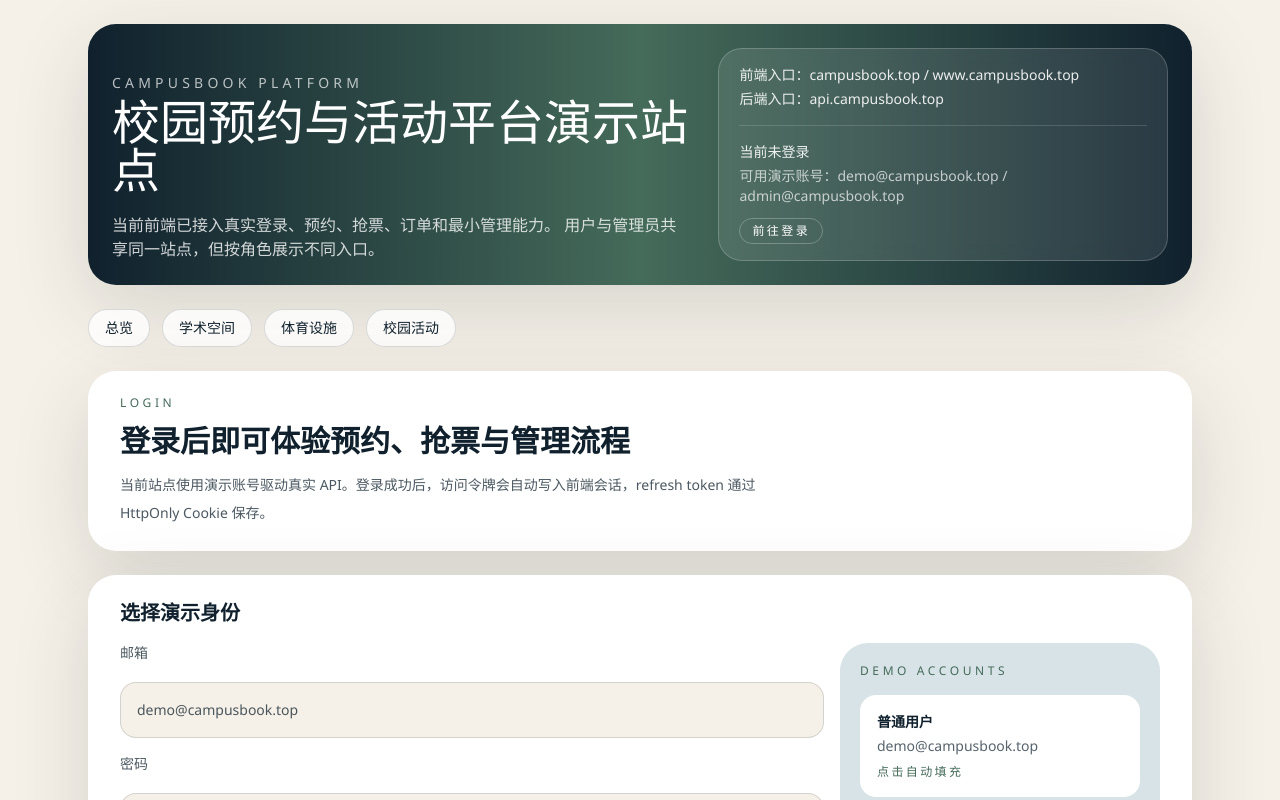
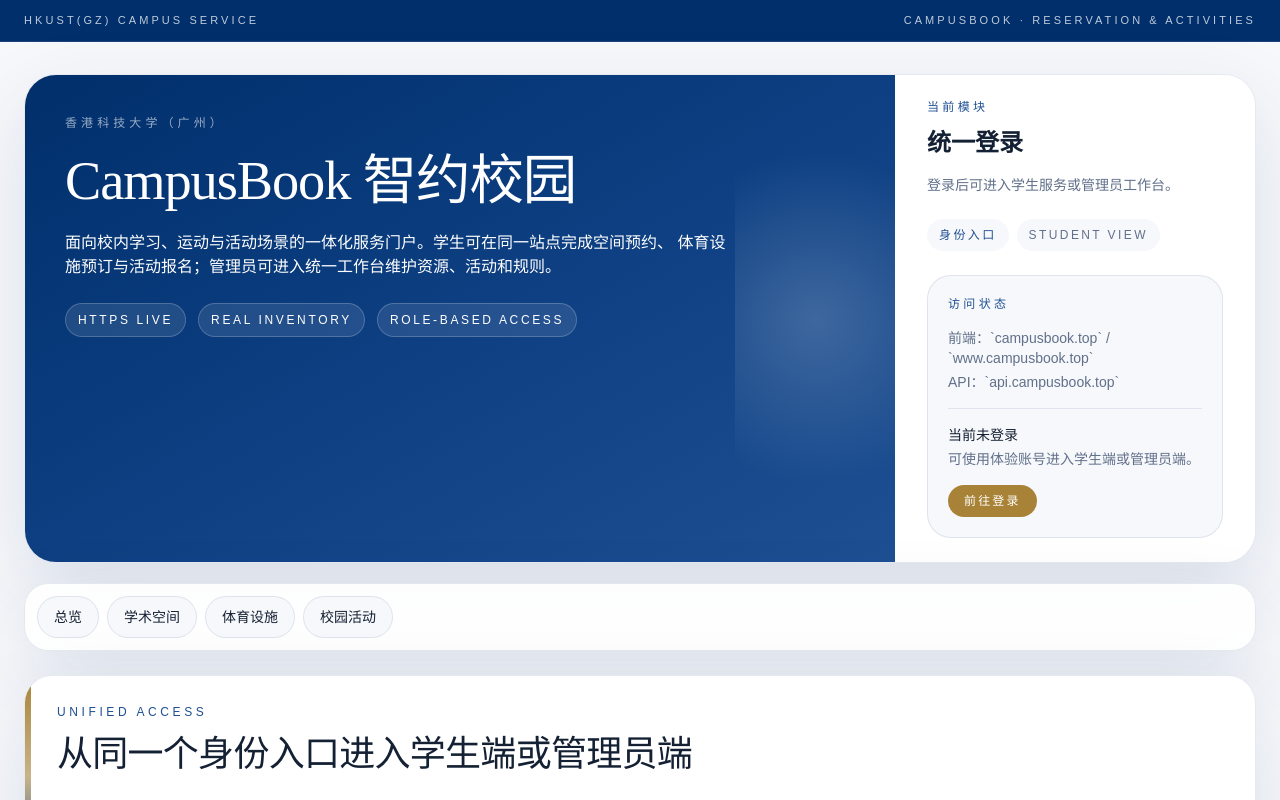
Before and after one commit to Aurorra1123/ust-dev, a React (Vite) app in the folder apps/web/: page /login in a window 1280 px wide. Shown: the top 800 px of the page. Built offline with nearby package versions, Linux system fonts and the light colour scheme; no server answers.

Commit message:
feat(web): establish productized shell baseline

```diff
--- a/apps/web/src/styles.css
+++ b/apps/web/src/styles.css
@@ -3,14 +3,26 @@
 @tailwind utilities;
 
 :root {
-  color: #10212d;
-  background: #f6f1e8;
+  color: #142033;
+  background:
+    radial-gradient(circle at top left, rgba(29, 79, 146, 0.12), transparent 28%),
+    linear-gradient(180deg, #f7f8fb 0%, #edf2f8 100%);
   font-family:
-    "IBM Plex Sans", "Segoe UI", sans-serif;
+    "Avenir Next", "PingFang SC", "Microsoft YaHei", sans-serif;
+}
+
+html {
+  background:
+    radial-gradient(circle at top left, rgba(29, 79, 146, 0.12), transparent 28%),
+    linear-gradient(180deg, #f7f8fb 0%, #edf2f8 100%);
 }
 
 body {
   margin: 0;
+  min-height: 100vh;
+  background:
+    radial-gradient(circle at top left, rgba(29, 79, 146, 0.12), transparent 28%),
+    linear-gradient(180deg, #f7f8fb 0%, #edf2f8 100%);
 }
 
 a {
@@ -22,7 +34,20 @@
   font: inherit;
 }
 
+input,
+textarea,
+select,
+button {
+  font: inherit;
+}
+
+::selection {
+  background: rgba(168, 131, 55, 0.22);
+  color: #142033;
+}
+
 .font-serif {
   font-family:
-    "Iowan Old Style", "Palatino Linotype", "Book Antiqua", serif;
+    "Baskerville", "Times New Roman", "Noto Serif SC", serif;
+  letter-spacing: -0.02em;
 }
--- a/apps/web/src/ui/app-shell.tsx
+++ b/apps/web/src/ui/app-shell.tsx
@@ -1,10 +1,11 @@
 import { useEffect, useMemo, useState } from "react";
-import { Link, NavLink, Outlet, useNavigate } from "react-router-dom";
+import { Link, NavLink, Outlet, useLocation, useNavigate } from "react-router-dom";
 
 import { logout, refreshSession } from "../lib/api";
 import { useSessionStore } from "../store/session-store";
 
 export function AppShell() {
+  const location = useLocation();
   const navigate = useNavigate();
   const sessionStatus = useSessionStore((state) => state.status);
   const user = useSessionStore((state) => state.user);
@@ -48,6 +49,64 @@
     return baseItems;
   }, [sessionStatus, user?.role]);
 
+  const currentSection = useMemo(() => {
+    const pathname = location.pathname;
+
+    if (pathname.startsWith("/spaces")) {
+      return {
+        label: "学术空间",
+        title: "连续时段预约",
+        description: "面向自习、研讨和协作场景的学术空间服务。"
+      };
+    }
+
+    if (pathname.startsWith("/sports")) {
+      return {
+        label: "体育设施",
+        title: "离散槽位预约",
+        description: "面向球场与组合场地的统一预约入口。"
+      };
+    }
+
+    if (pathname.startsWith("/activities")) {
+      return {
+        label: "校园活动",
+        title: "报名与抢票",
+        description: "面向讲座、社团和校园活动的统一入口。"
+      };
+    }
+
+    if (pathname.startsWith("/orders")) {
+      return {
+        label: "我的订单",
+        title: "预约与报名记录",
+        description: "查看个人订单、状态变化和取消结果。"
+      };
+    }
+
+    if (pathname.startsWith("/admin")) {
+      return {
+        label: "管理后台",
+        title: "运营与配置工作台",
+        description: "集中维护资源、活动、票种和规则配置。"
+      };
+    }
+
+    if (pathname.startsWith("/login")) {
+      return {
+        label: "身份入口",
+        title: "统一登录",
+        description: "登录后可进入学生服务或管理员工作台。"
+      };
+    }
+
+    return {
+      label: "服务总览",
+      title: "校园预约与活动门户",
+      description: "统一提供空间预约、体育设施、活动报名与管理入口。"
+    };
+  }, [location.pathname]);
+
   async function handleLogout() {
     setIsLoggingOut(true);
 
@@ -61,34 +120,84 @@
 
   return (
     <div className="min-h-screen bg-sand text-ink">
-      <div className="mx-auto flex min-h-screen max-w-6xl flex-col px-4 py-6 sm:px-6">
-        <header className="rounded-[28px] bg-gradient-to-r from-ink via-moss to-ink px-6 py-6 text-white shadow-panel">
-          <div className="flex flex-col gap-6 lg:flex-row lg:items-end lg:justify-between">
-            <div className="max-w-2xl">
-              <p className="text-sm uppercase tracking-[0.3em] text-white/70">
-                CampusBook Platform
+      <div className="border-b border-white/10 bg-navy text-white/75">
+        <div className="mx-auto flex max-w-7xl items-center justify-between px-4 py-3 text-[11px] uppercase tracking-[0.28em] sm:px-6">
+          <span>HKUST(GZ) Campus Service</span>
+          <span className="hidden sm:inline">
+            CampusBook · Reservation & Activities
+          </span>
+        </div>
+      </div>
+
+      <div className="mx-auto flex min-h-screen max-w-7xl flex-col px-4 py-5 sm:px-6 lg:py-8">
+        <header className="overflow-hidden rounded-[32px] border border-navy/10 bg-white shadow-panel">
+          <div className="grid lg:grid-cols-[minmax(0,1.35fr),360px]">
+            <div className="relative overflow-hidden bg-gradient-to-br from-navy via-[#0d3f82] to-moss px-6 py-8 text-white sm:px-8 lg:px-10 lg:py-10">
+              <div className="absolute inset-y-0 right-0 w-40 bg-[radial-gradient(circle_at_center,rgba(255,255,255,0.18),transparent_65%)]" />
+              <div className="relative">
+                <p className="text-xs uppercase tracking-[0.34em] text-white/60">
+                  香港科技大学（广州）
                 </p>
-              <h1 className="mt-3 font-serif text-4xl leading-tight sm:text-5xl">
-                校园预约与活动平台演示站点
+                <h1 className="mt-4 font-serif text-4xl leading-tight sm:text-[3.4rem]">
+                  CampusBook 智约校园
                 </h1>
-              <p className="mt-3 max-w-xl text-sm leading-6 text-white/80 sm:text-base">
-                当前前端已接入真实登录、预约、抢票、订单和最小管理能力。
-                用户与管理员共享同一站点，但按角色展示不同入口。
+                <p className="mt-4 max-w-2xl text-sm leading-7 text-white/82 sm:text-base">
+                  面向校内学习、运动与活动场景的一体化服务门户。学生可在同一站点完成空间预约、
+                  体育设施预订与活动报名；管理员可进入统一工作台维护资源、活动和规则。
                 </p>
+                <div className="mt-6 flex flex-wrap gap-3 text-xs uppercase tracking-[0.22em] text-white/78">
+                  <span className="rounded-full border border-white/20 bg-white/10 px-3 py-2">
+                    HTTPS Live
+                  </span>
+                  <span className="rounded-full border border-white/20 bg-white/10 px-3 py-2">
+                    Real Inventory
+                  </span>
+                  <span className="rounded-full border border-white/20 bg-white/10 px-3 py-2">
+                    Role-Based Access
+                  </span>
                 </div>
-            <div className="rounded-3xl border border-white/20 bg-white/10 px-5 py-4 text-sm text-white/90 backdrop-blur">
-              <p>前端入口：campusbook.top / www.campusbook.top</p>
-              <p className="mt-1">后端入口：api.campusbook.top</p>
-              <div className="mt-4 border-t border-white/15 pt-4">
+              </div>
+            </div>
+
+            <div className="flex flex-col justify-between bg-white px-6 py-6 sm:px-8">
+              <div>
+                <p className="text-xs uppercase tracking-[0.28em] text-moss">
+                  当前模块
+                </p>
+                <h2 className="mt-3 text-2xl font-semibold text-ink">
+                  {currentSection.title}
+                </h2>
+                <p className="mt-3 text-sm leading-7 text-slate">
+                  {currentSection.description}
+                </p>
+                <div className="mt-5 flex flex-wrap gap-2">
+                  <span className="rounded-full bg-sand px-3 py-2 text-xs uppercase tracking-[0.2em] text-moss">
+                    {currentSection.label}
+                  </span>
+                  <span className="rounded-full bg-sand px-3 py-2 text-xs uppercase tracking-[0.2em] text-slate">
+                    {user?.role === "admin" ? "Admin View" : "Student View"}
+                  </span>
+                </div>
+              </div>
+
+              <div className="mt-6 rounded-[24px] border border-navy/10 bg-sand px-5 py-5 text-sm">
+                <p className="text-xs uppercase tracking-[0.28em] text-moss">
+                  访问状态
+                </p>
+                <p className="mt-4 text-sm text-slate">
+                  前端：`campusbook.top` / `www.campusbook.top`
+                </p>
+                <p className="mt-1 text-sm text-slate">API：`api.campusbook.top`</p>
+                <div className="mt-4 border-t border-navy/10 pt-4">
                   {sessionStatus === "authenticated" && user ? (
                     <>
-                    <p className="font-medium">{user.email}</p>
-                    <p className="mt-1 text-white/70">
+                      <p className="font-medium text-ink">{user.email}</p>
+                      <p className="mt-1 text-slate">
                         当前身份：{user.role === "admin" ? "管理员" : "普通用户"}
                       </p>
                       <button
                         type="button"
-                      className="mt-3 rounded-full border border-white/25 px-3 py-1 text-xs uppercase tracking-[0.2em] text-white transition hover:bg-white/10"
+                        className="mt-4 rounded-full bg-ember px-4 py-2 text-xs font-medium uppercase tracking-[0.18em] text-white transition hover:bg-ember/90"
                         onClick={() => void handleLogout()}
                         disabled={isLoggingOut}
                       >
@@ -97,13 +206,13 @@
                     </>
                   ) : (
                     <>
-                    <p className="font-medium">当前未登录</p>
-                    <p className="mt-1 text-white/70">
-                      可用演示账号：demo@campusbook.top / admin@campusbook.top
+                      <p className="font-medium text-ink">当前未登录</p>
+                      <p className="mt-1 text-slate">
+                        可使用体验账号进入学生端或管理员端。
                       </p>
                       <Link
                         to="/login"
-                      className="mt-3 inline-flex rounded-full border border-white/25 px-3 py-1 text-xs uppercase tracking-[0.2em] text-white transition hover:bg-white/10"
+                        className="mt-4 inline-flex rounded-full bg-ember px-4 py-2 text-xs font-medium uppercase tracking-[0.18em] text-white transition hover:bg-ember/90"
                       >
                         前往登录
                       </Link>
@@ -112,31 +221,34 @@
                 </div>
               </div>
             </div>
+          </div>
         </header>
 
         {sessionStatus === "unknown" ? (
-          <div className="mt-4 rounded-3xl border border-moss/20 bg-mist px-4 py-3 text-sm text-ink/75">
+          <div className="mt-4 rounded-[24px] border border-moss/15 bg-mist px-4 py-3 text-sm text-slate">
             正在尝试通过 refresh token 恢复登录态。
           </div>
         ) : null}
 
-        <nav className="mt-6 flex flex-wrap gap-3">
+        <nav className="mt-5 rounded-[24px] border border-navy/10 bg-white/90 p-3 shadow-panel backdrop-blur">
+          <div className="flex flex-wrap gap-2">
             {navigationItems.map((item) => (
               <NavLink
                 key={item.to}
                 to={item.to}
                 className={({ isActive }) =>
                   [
-                  "rounded-full border px-4 py-2 text-sm transition",
+                    "rounded-full border px-4 py-2.5 text-sm transition",
                     isActive
                       ? "border-ember bg-ember text-white"
-                    : "border-ink/15 bg-white/80 text-ink hover:border-moss hover:text-moss"
+                      : "border-navy/10 bg-sand text-ink hover:border-moss hover:text-moss"
                   ].join(" ")
                 }
               >
                 {item.label}
               </NavLink>
             ))}
+          </div>
         </nav>
 
         <main className="mt-6 flex-1">
--- a/apps/web/src/ui/page-hero.tsx
+++ b/apps/web/src/ui/page-hero.tsx
@@ -12,19 +12,24 @@
   aside?: ReactNode;
 }) {
   return (
-    <section className="grid gap-4 rounded-[28px] bg-white px-6 py-6 shadow-panel lg:grid-cols-[minmax(0,1fr),260px] lg:px-8">
+    <section className="relative overflow-hidden rounded-[28px] border border-navy/10 bg-white shadow-panel">
+      <div className="absolute inset-y-0 left-0 w-1.5 bg-gradient-to-b from-ember via-gold to-moss" />
+      <div className="grid gap-4 px-6 py-6 lg:grid-cols-[minmax(0,1fr),280px] lg:px-8 lg:py-7">
         <div>
           <p className="text-xs uppercase tracking-[0.3em] text-moss">{eyebrow}</p>
-        <h2 className="mt-3 text-3xl font-semibold text-ink">{title}</h2>
-        <p className="mt-3 max-w-2xl text-sm leading-7 text-ink/75">
+          <h2 className="mt-3 font-serif text-3xl leading-tight text-ink sm:text-[2.25rem]">
+            {title}
+          </h2>
+          <p className="mt-4 max-w-2xl text-sm leading-7 text-slate">
             {description}
           </p>
         </div>
         {aside ? (
-        <aside className="rounded-3xl bg-mist px-5 py-5 text-sm text-ink/80">
+          <aside className="rounded-[24px] border border-navy/10 bg-gradient-to-br from-sand to-mist px-5 py-5 text-sm text-slate">
             {aside}
           </aside>
         ) : null}
+      </div>
     </section>
   );
 }
--- a/apps/web/src/ui/page-section.tsx
+++ b/apps/web/src/ui/page-section.tsx
@@ -2,15 +2,32 @@
 
 export function PageSection({
   title,
+  description,
+  action,
   children
 }: {
   title: string;
+  description?: string;
+  action?: ReactNode;
   children: ReactNode;
 }) {
   return (
-    <section className="mt-6 rounded-[28px] bg-white px-6 py-6 shadow-panel lg:px-8">
-      <h3 className="text-xl font-semibold text-ink">{title}</h3>
-      <div className="mt-4">{children}</div>
+    <section className="mt-6 overflow-hidden rounded-[28px] border border-navy/10 bg-white shadow-panel">
+      <div className="flex flex-wrap items-end justify-between gap-4 border-b border-navy/10 px-6 py-5 lg:px-8">
+        <div>
+          <p className="text-[11px] uppercase tracking-[0.28em] text-moss">
+            Service Block
+          </p>
+          <h3 className="mt-2 text-xl font-semibold text-ink">{title}</h3>
+          {description ? (
+            <p className="mt-2 max-w-2xl text-sm leading-6 text-slate">
+              {description}
+            </p>
+          ) : null}
+        </div>
+        {action ? <div>{action}</div> : null}
+      </div>
+      <div className="px-6 py-6 lg:px-8">{children}</div>
     </section>
   );
 }
--- a/apps/web/src/ui/pages/login-page.tsx
+++ b/apps/web/src/ui/pages/login-page.tsx
@@ -42,12 +42,15 @@
   return (
     <>
       <PageHero
-        eyebrow="Login"
-        title="登录后即可体验预约、抢票与管理流程"
-        description="当前站点使用演示账号驱动真实 API。登录成功后，访问令牌会自动写入前端会话，refresh token 通过 HttpOnly Cookie 保存。"
+        eyebrow="Unified Access"
+        title="从同一个身份入口进入学生端或管理员端"
+        description="当前站点通过体验账号驱动真实 API。登录成功后，访问令牌会写入前端会话，refresh token 通过 HttpOnly Cookie 保存，并在刷新后自动恢复。"
       />
 
-      <PageSection title="选择演示身份">
+      <PageSection
+        title="选择身份并登录"
+        description="建议先使用学生账号体验预约和活动流程，再使用管理员账号查看后台工作台。"
+      >
         <div className="grid gap-4 lg:grid-cols-[minmax(0,1fr),320px]">
           <form
             className="grid gap-4"
@@ -56,10 +59,10 @@
               loginMutation.mutate(form);
             }}
           >
-            <label className="grid gap-2 text-sm text-ink/75">
+            <label className="grid gap-2 text-sm text-slate">
               邮箱
               <input
-                className="rounded-2xl border border-ink/15 bg-sand px-4 py-3 outline-none transition focus:border-moss"
+                className="rounded-2xl border border-navy/10 bg-sand px-4 py-3 outline-none transition focus:border-moss"
                 type="email"
                 value={form.email}
                 onChange={(event) =>
@@ -70,10 +73,10 @@
                 }
               />
             </label>
-            <label className="grid gap-2 text-sm text-ink/75">
+            <label className="grid gap-2 text-sm text-slate">
               密码
               <input
-                className="rounded-2xl border border-ink/15 bg-sand px-4 py-3 outline-none transition focus:border-moss"
+                className="rounded-2xl border border-navy/10 bg-sand px-4 py-3 outline-none transition focus:border-moss"
                 type="password"
                 value={form.password}
                 onChange={(event) =>
@@ -86,7 +89,7 @@
             </label>
 
             {loginMutation.isError ? (
-              <div className="rounded-2xl border border-ember/20 bg-ember/10 px-4 py-3 text-sm text-ember">
+              <div className="rounded-2xl border border-danger/20 bg-danger/10 px-4 py-3 text-sm text-danger">
                 {(loginMutation.error as ApiError).message}
               </div>
             ) : null}
@@ -100,9 +103,9 @@
             </button>
           </form>
 
-          <div className="rounded-[28px] bg-mist px-5 py-5">
+          <div className="rounded-[28px] border border-navy/10 bg-gradient-to-br from-sand to-mist px-5 py-5">
             <p className="text-xs uppercase tracking-[0.3em] text-moss">
-              Demo Accounts
+              Experience Accounts
             </p>
             <div className="mt-4 grid gap-3">
               {demoAccounts.map((account) => (
@@ -113,7 +116,7 @@
                   onClick={() => setForm(account)}
                 >
                   <p className="text-sm font-semibold text-ink">{account.label}</p>
-                  <p className="mt-1 text-sm text-ink/70">{account.email}</p>
+                  <p className="mt-1 text-sm text-slate">{account.email}</p>
                   <p className="mt-2 text-xs uppercase tracking-[0.2em] text-moss">
                     点击自动填充
                   </p>
--- a/apps/web/src/ui/pages/orders-page.tsx
+++ b/apps/web/src/ui/pages/orders-page.tsx
@@ -67,7 +67,7 @@
         {ordersQuery.isLoading ? (
           <p className="text-sm text-ink/70">正在加载订单列表。</p>
         ) : ordersQuery.isError ? (
-          <p className="text-sm text-ember">
+          <p className="text-sm text-danger">
             {(ordersQuery.error as ApiError).message}
           </p>
         ) : !ordersQuery.data?.length ? (
@@ -127,7 +127,7 @@
                     {canCancel(selectedOrder) ? (
                       <button
                         type="button"
-                        className="rounded-full border border-ember/25 px-4 py-2 text-sm text-ember transition hover:bg-ember/10 disabled:cursor-not-allowed disabled:opacity-60"
+                        className="rounded-full border border-danger/25 px-4 py-2 text-sm text-danger transition hover:bg-danger/10 disabled:cursor-not-allowed disabled:opacity-60"
                         onClick={() => cancelMutation.mutate(selectedOrder.id)}
                         disabled={cancelMutation.isPending}
                       >
@@ -212,7 +212,7 @@
                 </div>
 
                 {cancelMutation.isError ? (
-                  <div className="rounded-2xl border border-ember/20 bg-ember/10 px-4 py-3 text-sm text-ember">
+                  <div className="rounded-2xl border border-danger/20 bg-danger/10 px-4 py-3 text-sm text-danger">
                     {(cancelMutation.error as ApiError).message}
                   </div>
                 ) : null}
--- a/apps/web/src/ui/pages/spaces-page.tsx
+++ b/apps/web/src/ui/pages/spaces-page.tsx
@@ -74,7 +74,7 @@
         {resourcesQuery.isLoading ? (
           <p className="text-sm text-ink/70">正在加载学术空间。</p>
         ) : resourcesQuery.isError ? (
-          <p className="text-sm text-ember">
+          <p className="text-sm text-danger">
             {(resourcesQuery.error as ApiError).message}
           </p>
         ) : (
@@ -175,7 +175,7 @@
               </div>
 
               {reservationMutation.isError ? (
-                <div className="mt-4 rounded-2xl border border-ember/20 bg-ember/10 px-4 py-3 text-sm text-ember">
+                <div className="mt-4 rounded-2xl border border-danger/20 bg-danger/10 px-4 py-3 text-sm text-danger">
                   {(reservationMutation.error as ApiError).message}
                 </div>
               ) : null}
--- a/apps/web/src/ui/pages/sports-page.tsx
+++ b/apps/web/src/ui/pages/sports-page.tsx
@@ -130,7 +130,7 @@
         {resourcesQuery.isLoading ? (
           <p className="text-sm text-ink/70">正在加载体育设施。</p>
         ) : resourcesQuery.isError ? (
-          <p className="text-sm text-ember">
+          <p className="text-sm text-danger">
             {(resourcesQuery.error as ApiError).message}
           </p>
         ) : (
@@ -293,7 +293,7 @@
               </div>
 
               {sportsMutation.isError ? (
-                <div className="mt-4 rounded-2xl border border-ember/20 bg-ember/10 px-4 py-3 text-sm text-ember">
+                <div className="mt-4 rounded-2xl border border-danger/20 bg-danger/10 px-4 py-3 text-sm text-danger">
                   {(sportsMutation.error as ApiError).message}
                 </div>
               ) : null}
```
Also changed, not shown: apps/web/src/ui/pages/activities-page.tsx (+4 -4 lines), apps/web/src/ui/pages/admin-page.tsx (+58 -12 lines), apps/web/src/ui/pages/home-page.tsx (+79 -50 lines), apps/web/tailwind.config.ts (+10 -6 lines), 6 other files (tests, documents, lock files or other folders). Lines whose indentation alone changed are shown as unchanged.
